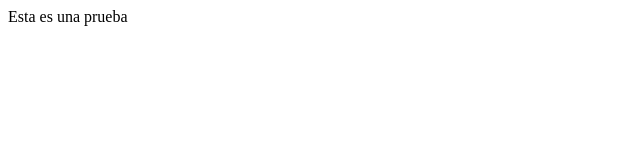
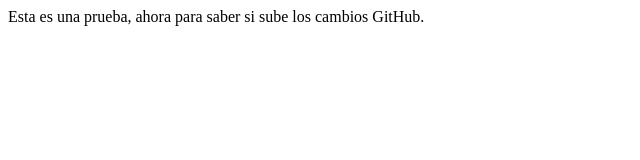
Before and after one commit to chrisarevaloe/proyectoCarevaloDemo, a plain HTML site: page index.html in a window 1280 px wide. Shown: the whole page, without its empty margins (0-640 px from the left). Drawn offline with Linux system fonts and the light colour scheme.

Commit message:
cambios en index

```diff
--- a/index.html
+++ b/index.html
@@ -6,6 +6,6 @@
     <title>Prueba</title>
 </head>
 <body>
-    Esta es una prueba
+    Esta es una prueba, ahora para saber si sube los cambios GitHub.
 </body>
 </html>
```
